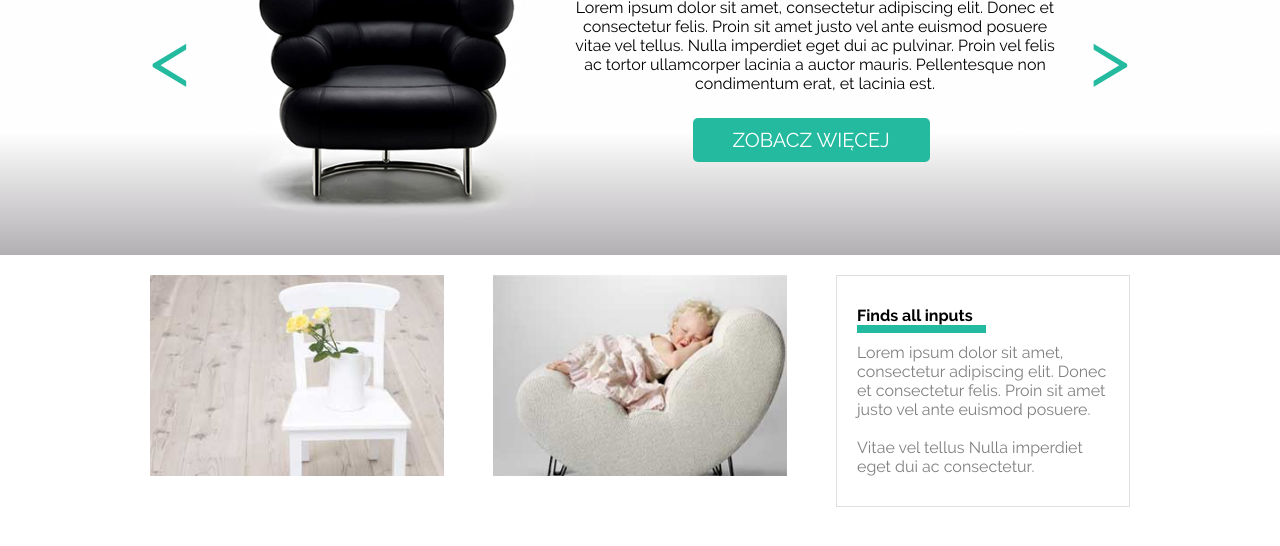
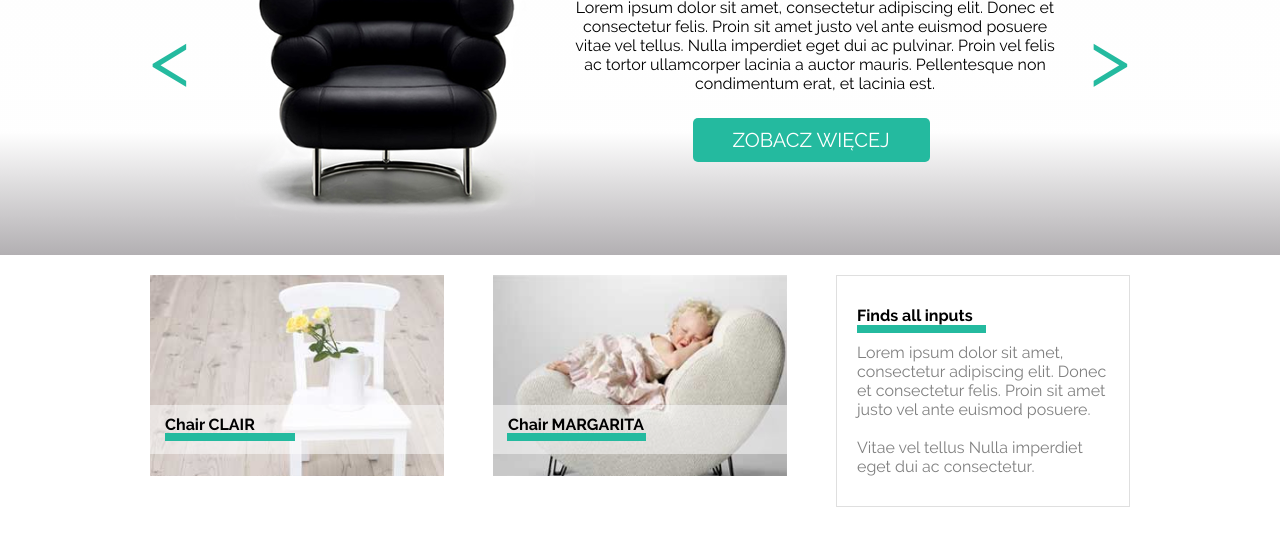
Before and after one commit to kingastanek/Sit_on_chair, a plain HTML site: page index.html in a window 1280 px wide. Shown: the part 166-712 px from the top of the page. Drawn offline with Linux system fonts and the light colour scheme.

Commit message:
Add images description in second section

```diff
--- a/css/style.css
+++ b/css/style.css
@@ -157,3 +157,46 @@ article.box {
 	padding-right: 15px;
 	padding-bottom: 30px;
 }
+
+.overlay {
+	position: relative;
+}
+
+.descriptionImage1 {
+	position: absolute;
+	top: 150px;
+	background: rgba(255, 255, 255, 0.5);
+	width: 294px;
+	font-weight: bold;
+	padding-top: 10px;
+	padding-left: 15px;
+	padding-bottom: 20px;
+}
+
+.descriptionImage2 {
+	position: absolute;
+	top: 150px;
+	left: 343px;
+	background: rgba(255, 255, 255, 0.5);
+	width: 294px;
+	font-weight: bold;
+	padding-top: 10px;
+	padding-left: 15px;
+	padding-bottom: 20px;
+}
+
+.p1 {
+	position: absolute;
+	top: 178px;
+	left: 15px;
+	width: 130px;
+	border-bottom: 8px solid rgb(36, 186, 159);
+}
+
+.p2 {
+	position: absolute;
+	top: 178px;
+	left: 357px;
+	width: 139px;
+	border-bottom: 8px solid rgb(36, 186, 159);
+}
--- a/index.html
+++ b/index.html
@@ -41,8 +41,18 @@
 
     <section>
       <div class="main_width clearfix">
-        <img src="images/box1_img.jpg" class="box">
-        <img src="images/box2_img.jpg" class="box">
+        <div class="overlay">
+          <img src="images/box1_img.jpg" class="box">
+          <p class="descriptionImage1">Chair CLAIR</p>
+          <p class="p1"></p>
+        </div>
+
+        <div class="overlay">
+          <img src="images/box2_img.jpg" class="box">
+          <p class="descriptionImage2">Chair MARGARITA</p>
+          <p class="p2"></p>
+        </div>
+
         <article class="box">
           <h1>Finds all inputs</h1>
           <p>Lorem ipsum dolor sit amet, consectetur adipiscing elit. Donec et consectetur felis. Proin sit amet justo vel ante euismod posuere.<br><br> Vitae vel tellus Nulla imperdiet eget dui ac consectetur.</p>
@@ -50,5 +60,7 @@
       </div>
     </section>
 
+    <!--Robienie opisu obrazka, sekcja 2 -->
+
   </body>
 </html>
```
